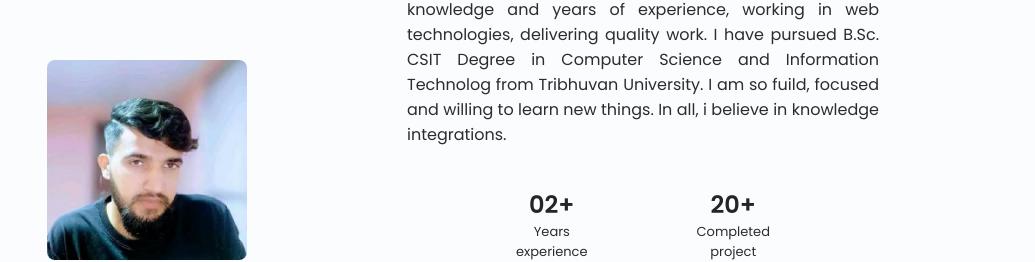
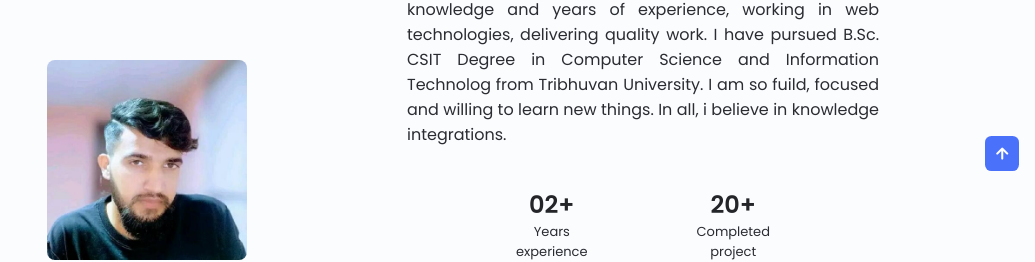
Before and after one commit to bhattaganesh/my-portfolio, a React (Create React App) app: page / in a window 1280 px wide. Shown: the part 789-1051 px from the top of the page, without its empty margins (245-1280 px from the left). Built offline with nearby package versions, Linux system fonts and the light colour scheme.

Commit message:
Scroll top functionality

```diff
--- a/src/App.js
+++ b/src/App.js
@@ -3,12 +3,14 @@ import "@iconscout/unicons/css/line.css";
 import Header from "./components/header/Header";
 import Main from "./components/main/Main";
 import Footer from "./components/footer/Footer";
+import Scrolltop from "./components/scrolltop/Scrolltop";
 function App() {
   return (
     <>
       <Header />
       <Main />
       <Footer />
+      <Scrolltop />
     </>
   );
 }
--- /dev/null
+++ b/src/components/scrolltop/Scrolltop.css
@@ -0,0 +1,24 @@
+.scrollup {
+  position: fixed;
+  right: 1rem;
+  bottom: -20%;
+  background-color: var(--first-color);
+  opacity: 0.8;
+  padding: 0 0.3rem;
+  border-radius: 0.4rem;
+  z-index: var(--z-tooltip);
+  transition: 0.4s;
+}
+
+.scrollup:hover {
+  background-color: var(--first-color-alt);
+}
+
+.scrollup_icon {
+  font-size: 1.5rem;
+  color: #fff;
+}
+
+.show_scroll {
+  bottom: 5rem;
+}
--- /dev/null
+++ b/src/components/scrolltop/Scrolltop.js
@@ -0,0 +1,32 @@
+import React, { useState, useEffect } from "react";
+import "./Scrolltop.css";
+function Scrolltop() {
+  const [showTopBtn, setShowTopBtn] = useState(false);
+  useEffect(() => {
+    window.addEventListener("scroll", () => {
+      if (window.scrollY > 400) {
+        setShowTopBtn(true);
+      } else {
+        setShowTopBtn(false);
+      }
+    });
+  }, []);
+  const goToTop = () => {
+    window.scrollTo({
+      top: 0,
+    });
+  };
+  return (
+    <>
+      <a
+        href="#"
+        className={`scrollup ${showTopBtn ? "show_scroll" : ""}`}
+        id="scroll-up"
+      >
+        <i className="uil uil-arrow-up scrollup_icon" onClick={goToTop}></i>
+      </a>
+    </>
+  );
+}
+
+export default Scrolltop;
```
